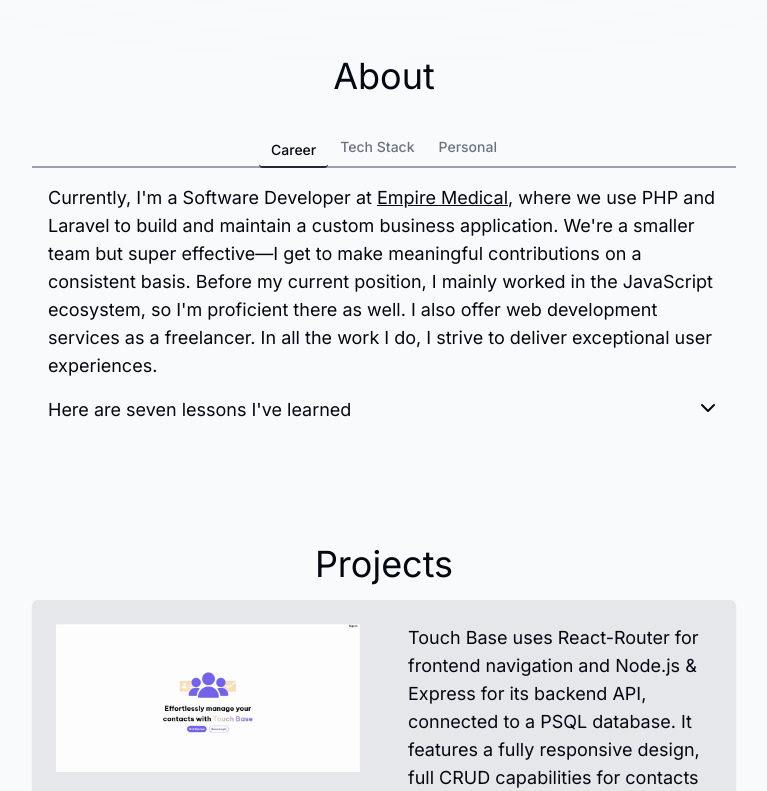
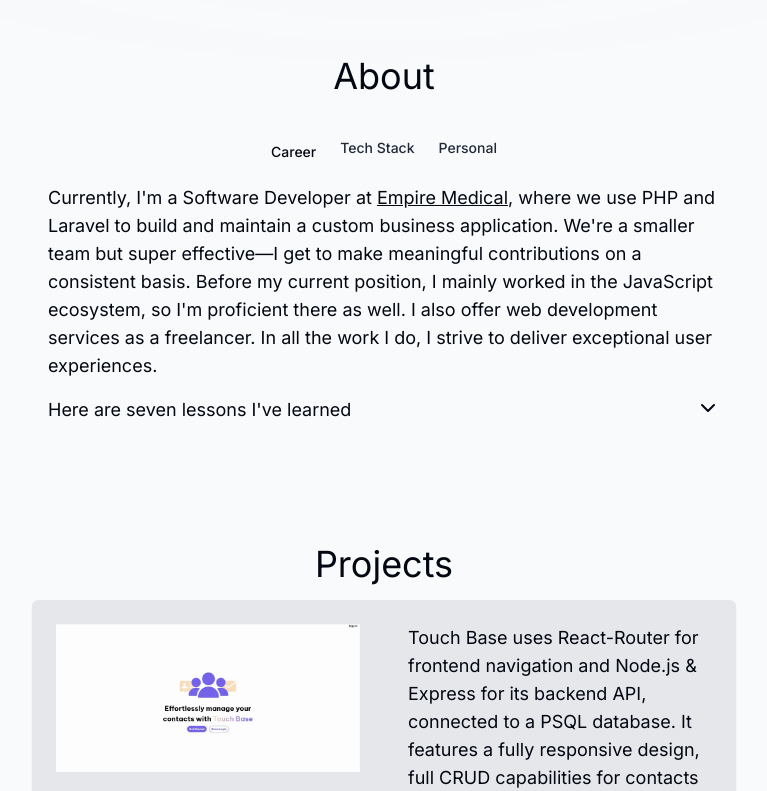
Before and after one commit to patriciosebastian/personal-website, a Next.js app: page / in a window 1280 px wide. Shown: the part 940-1731 px from the top of the page, without its empty margins (256-1023 px from the left). Built offline with nearby package versions, Linux system fonts and the light colour scheme; no server answers; the database is empty.

Commit message:
small style changes to About section

```diff
--- a/src/app/page.jsx
+++ b/src/app/page.jsx
@@ -98,7 +98,7 @@
       <div>
         <h2 className="section-heading text-4xl text-center">About</h2>
         <Tabs defaultValue="career" className="rounded-md py-4 max-w-lg lg:max-w-3xl mx-auto">
-          <TabsList className=" w-full bg-transparent border-b-2 rounded-none p-0 box-border">
+          <TabsList className=" w-full bg-transparent rounded-none p-0 box-border">
             <TabsTrigger value="career">Career</TabsTrigger>
             <TabsTrigger value="tech-stack">Tech Stack</TabsTrigger>
             <TabsTrigger value="personal">Personal</TabsTrigger>
@@ -109,7 +109,7 @@
               Currently, I&#39;m a Software Developer at <a className="underline" href="https://empire-medical.com/" target="_blank">Empire Medical</a>, where we use PHP and Laravel to build and maintain a custom business application. We&apos;re a smaller team but super effective—I get to make meaningful contributions on a consistent basis. Before my current position, I mainly worked in the JavaScript ecosystem, so I&apos;m proficient there as well. I also offer web development services as a freelancer. In all the work I do, I strive to deliver exceptional user experiences.
             </p>
             <Expandable trigger="Here are seven lessons I've learned" className="mt-4">
-              <ul className="leading-snug border rounded-md p-4">
+              <ul className="leading-snug rounded-md p-4 bg-accent">
                 <li>Not participating in or actively shaping company culture results in the death of company culture. On the flip side,</li>
                 <li>Actively shaping culture, and caring about the people you work with, especially as a leader, results in &apos;buy-in&apos; and people wanting to get their hands dirty for the mission.</li>
                 <li>You can get more things done when you have the right people making decisions. Policy can hinder progress, but you always win when you <em>trust the process</em>. It&apos;s a fine line.</li>
--- a/src/components/ui/tabs.jsx
+++ b/src/components/ui/tabs.jsx
@@ -22,7 +22,7 @@
   <TabsPrimitive.Trigger
     ref={ref}
     className={cn(
-      "inline-flex items-center justify-center whitespace-nowrap rounded-sm px-3 py-1.5 text-sm font-medium ring-offset-background transition-all focus-visible:outline-hidden focus-visible:ring-2 focus-visible:ring-ring focus-visible:ring-offset-2 disabled:pointer-events-none disabled:opacity-50 data-[state=active]:bg-background data-[state=active]:text-foreground",
+      "inline-flex items-center justify-center whitespace-nowrap rounded-sm px-3 py-1.5 text-primary text-sm font-medium cursor-pointer ring-offset-background transition-all focus-visible:outline-hidden focus-visible:ring-2 focus-visible:ring-ring focus-visible:ring-offset-2 disabled:pointer-events-none disabled:opacity-50 data-[state=active]:bg-background data-[state=active]:text-foreground",
       className
     )}
     {...props} />
--- a/src/styles/globals.css
+++ b/src/styles/globals.css
@@ -130,7 +130,7 @@
     @apply bg-background text-foreground;
   }
   [role="tablist"] > [aria-selected="true"] {
-    @apply border-b-2 border-b-primary rounded-none -mb-2;
+    @apply -mb-2;
   }
   .bg-card li, .expandable li {
     list-style-position: inside;
```
